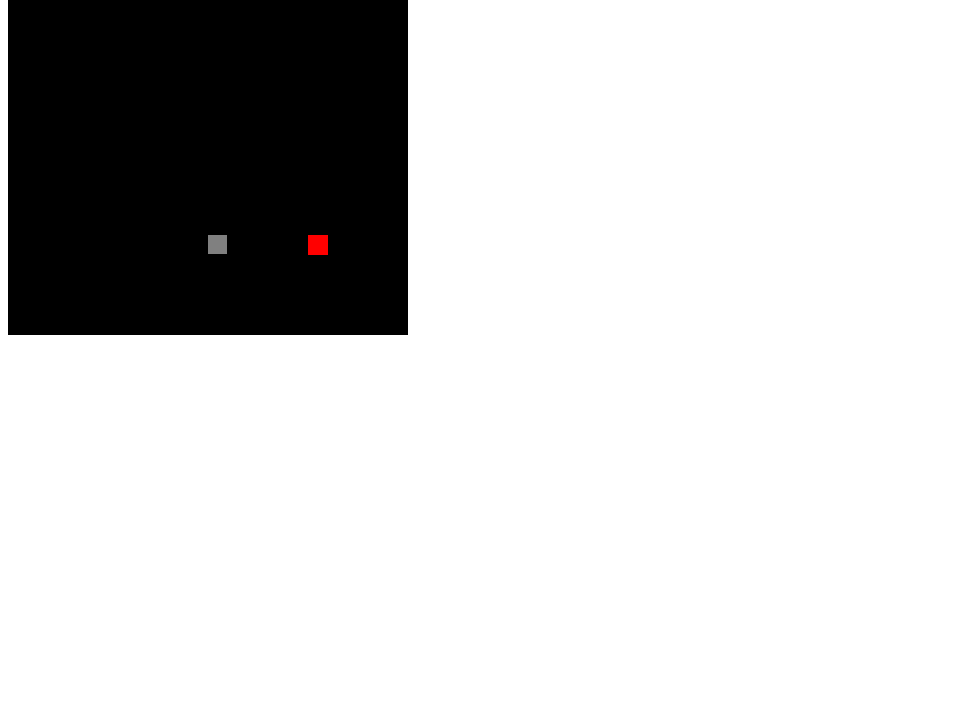
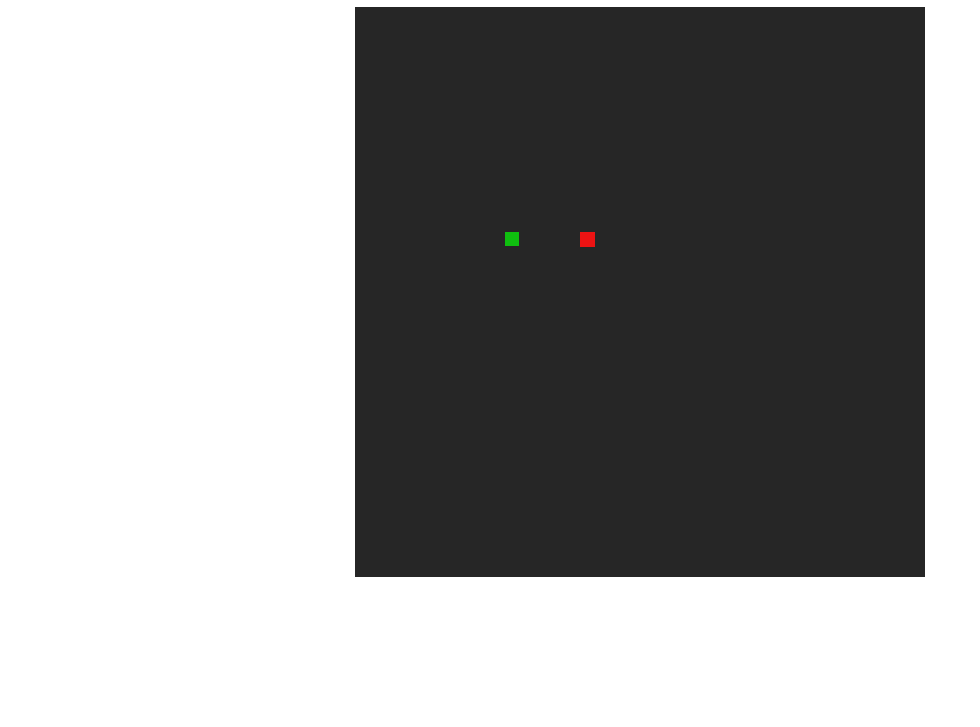
Before and after one commit to Emerson916/snake_projeto, a plain HTML site: page index.html in a window 1280 px wide. Shown: the part 73-800 px from the top of the page, without its empty margins (0-980 px from the left). Drawn offline with Linux system fonts and the light colour scheme.

Commit message:
Atualizações

```diff
--- a/index.html
+++ b/index.html
@@ -9,7 +9,11 @@
     <title>Snake_Game || The Game</title>
 </head>
 <body>
-    <canvas id="palco" width="400" height="400"></canvas>
+    <div class="style">
+        <h1>Snake_Game || The Game</h1>
+
+
+    <canvas id="palco" width="570" height="570"></canvas>
     <script type="text/javascript">
 
 
@@ -18,15 +22,15 @@
             var palco = document.getElementById('palco');
             var context = palco.getContext("2d");
             document.addEventListener('keydown', keyPush)
-            setInterval(game, 80);
+            setInterval(game, 110);
 
             const velocidade = 1;
 
             var vx = vy = 0;
             var px = 10;
             var py = 15;
-            var tamanhoPeca = 20;
-            var quantidadePeca = 20;
+            var tamanhoPeca = 15;
+            var quantidadePeca = 40;
             var macax = macay = 15;
 
             var rastro = [];
@@ -50,13 +54,13 @@
                 }
 
 
-                context.fillStyle = "black";
+                context.fillStyle = "#262626";
                 context.fillRect(0,0, palco.width, palco.height);
 
-                context.fillStyle = "red";
+                context.fillStyle = '#ed1313';
                 context.fillRect(macax*tamanhoPeca, macay*tamanhoPeca, tamanhoPeca, tamanhoPeca);
 
-                context.fillStyle = 'gray';
+                context.fillStyle = '#0fbf0f';
                 for (var i = 0; i < rastro.length; i++){
                     context.fillRect(rastro[i].x*tamanhoPeca, rastro[i].y*tamanhoPeca, tamanhoPeca -1,tamanhoPeca -1)
 
@@ -105,5 +109,6 @@
         }
 
     </script>
+    </div>
 </body>
 </html>
--- a/style.css
+++ b/style.css
@@ -0,0 +1,3 @@
+.style{
+  text-align: center;
+}
```
